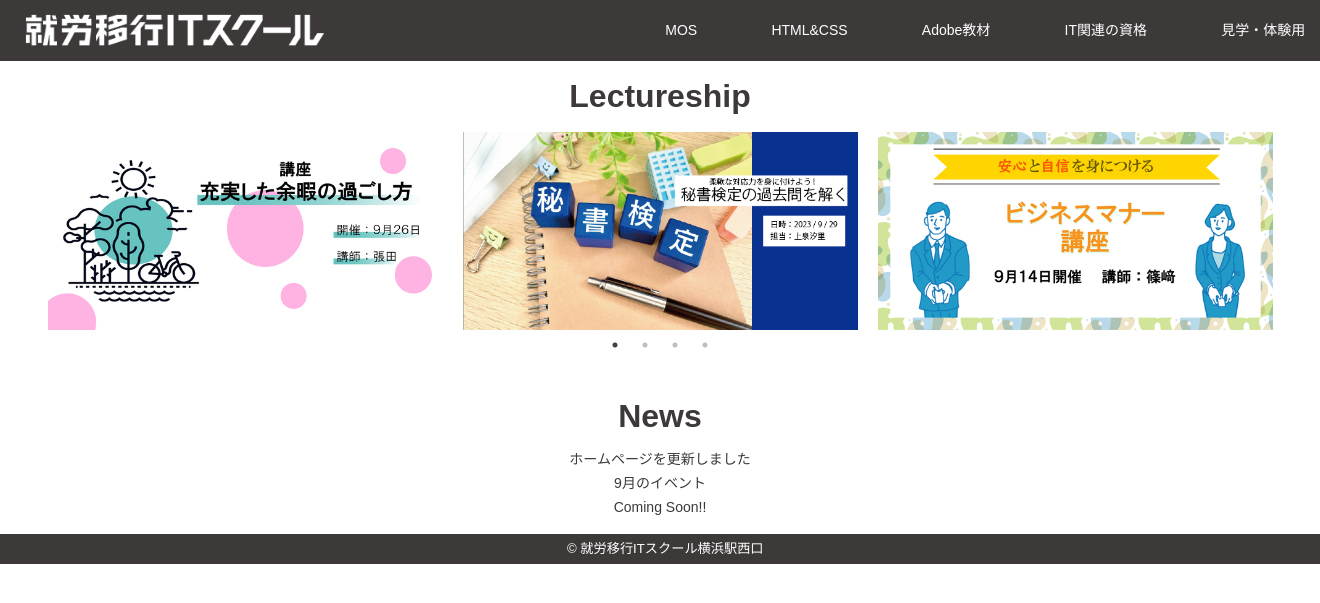
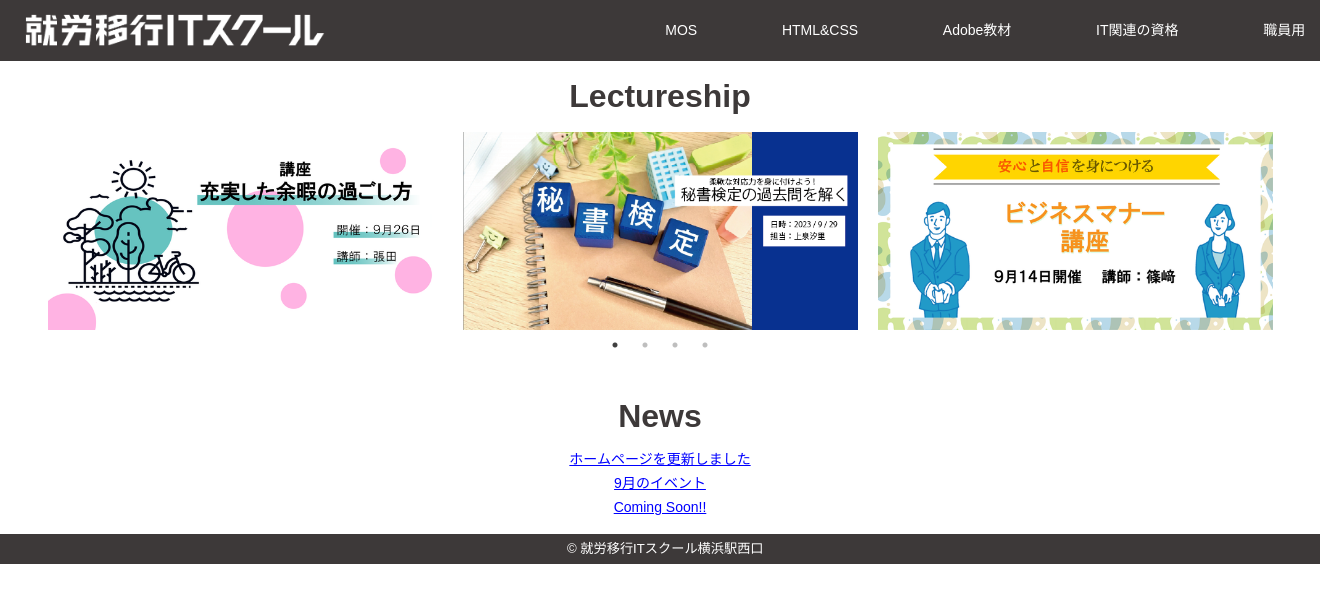
Before and after one commit to rootsyokohamanishi/ITS_Yokohama_1st, a PHP site: page /02d5d2408b9af2981074576b7c585e3b425888fc165a91d22da5070bc063d7c4/index.html in a window 1320 px wide; the page is wider, and only the part inside the window is pictured. Shown: the top 603 px of that part. Run offline with PHP 8.4, Linux system fonts and the light colour scheme.

Commit message:
Add files via upload

```diff
--- a/02d5d2408b9af2981074576b7c585e3b425888fc165a91d22da5070bc063d7c4/4f9f32d7139df090d7cf19804b5b4c57c2e183de92bef078d89d6adfee6e42df/index.html
+++ b/02d5d2408b9af2981074576b7c585e3b425888fc165a91d22da5070bc063d7c4/4f9f32d7139df090d7cf19804b5b4c57c2e183de92bef078d89d6adfee6e42df/index.html
@@ -28,7 +28,7 @@
                             <li class="nav-items__item"><a href="../item02.html">HTML&CSS</a></li>
                             <li class="nav-items__item"><a href="../item03.html">Adobe教材</a></li>
                             <li class="nav-items__item"><a href="../item04.html">IT関連の資格</a></li>
-                            <li class="nav-items__item"><a href="index.html">見学・体験用</a></li>
+                            <li class="nav-items__item"><a href="index.html">職員用</a></li>
                         </ul>
                     </nav>
 
@@ -43,7 +43,7 @@
             <main>
                 <div class="wapper">
                     <div class="main">
-                        <h2>見学・体験用</h2>
+                        <h2>職員用</h2>
                             <p>
 
                                 <br>
--- a/02d5d2408b9af2981074576b7c585e3b425888fc165a91d22da5070bc063d7c4/index.html
+++ b/02d5d2408b9af2981074576b7c585e3b425888fc165a91d22da5070bc063d7c4/index.html
@@ -28,7 +28,7 @@
                             <li class="nav-items__item"><a href="item02.html">HTML&CSS</a></li>
                             <li class="nav-items__item"><a href="item03.html">Adobe教材</a></li>
                             <li class="nav-items__item"><a href="item04.html">IT関連の資格</a></li>
-                            <li class="nav-items__item"><a href="password.html">見学・体験用</a></li>
+                            <li class="nav-items__item"><a href="password.html">職員用</a></li>
                         </ul>
                     </nav>
 
--- a/02d5d2408b9af2981074576b7c585e3b425888fc165a91d22da5070bc063d7c4/item01.html
+++ b/02d5d2408b9af2981074576b7c585e3b425888fc165a91d22da5070bc063d7c4/item01.html
@@ -28,7 +28,7 @@
                             <li class="nav-items__item"><a href="item02.html">HTML&CSS</a></li>
                             <li class="nav-items__item"><a href="item03.html">Adobe教材</a></li>
                             <li class="nav-items__item"><a href="item04.html">IT関連の資格</a></li>
-                            <li class="nav-items__item"><a href="password.html">見学・体験用</a></li>
+                            <li class="nav-items__item"><a href="password.html">職員用</a></li>
                         </ul>
                     </nav>
 
--- a/02d5d2408b9af2981074576b7c585e3b425888fc165a91d22da5070bc063d7c4/item02.html
+++ b/02d5d2408b9af2981074576b7c585e3b425888fc165a91d22da5070bc063d7c4/item02.html
@@ -28,7 +28,7 @@
                             <li class="nav-items__item"><a href="item02.html">HTML&CSS</a></li>
                             <li class="nav-items__item"><a href="item03.html">Adobe教材</a></li>
                             <li class="nav-items__item"><a href="item04.html">IT関連の資格</a></li>
-                            <li class="nav-items__item"><a href="password.html">見学・体験用</a></li>
+                            <li class="nav-items__item"><a href="password.html">職員用</a></li>
                         </ul>
                     </nav>
 
--- a/02d5d2408b9af2981074576b7c585e3b425888fc165a91d22da5070bc063d7c4/item03.html
+++ b/02d5d2408b9af2981074576b7c585e3b425888fc165a91d22da5070bc063d7c4/item03.html
@@ -28,7 +28,7 @@
                             <li class="nav-items__item"><a href="item02.html">HTML&CSS</a></li>
                             <li class="nav-items__item"><a href="item03.html">Adobe教材</a></li>
                             <li class="nav-items__item"><a href="item04.html">IT関連の資格</a></li>
-                            <li class="nav-items__item"><a href="password.html">見学・体験用</a></li>
+                            <li class="nav-items__item"><a href="password.html">職員用</a></li>
                         </ul>
                     </nav>
 
--- a/02d5d2408b9af2981074576b7c585e3b425888fc165a91d22da5070bc063d7c4/item04.html
+++ b/02d5d2408b9af2981074576b7c585e3b425888fc165a91d22da5070bc063d7c4/item04.html
@@ -28,7 +28,7 @@
                             <li class="nav-items__item"><a href="item02.html">HTML&CSS</a></li>
                             <li class="nav-items__item"><a href="item03.html">Adobe教材</a></li>
                             <li class="nav-items__item"><a href="item04.html">IT関連の資格</a></li>
-                            <li class="nav-items__item"><a href="password.html">見学・体験用</a></li>
+                            <li class="nav-items__item"><a href="password.html">職員用</a></li>
                         </ul>
                     </nav>
 
--- a/02d5d2408b9af2981074576b7c585e3b425888fc165a91d22da5070bc063d7c4/lectureship01.html
+++ b/02d5d2408b9af2981074576b7c585e3b425888fc165a91d22da5070bc063d7c4/lectureship01.html
@@ -28,7 +28,7 @@
                             <li class="nav-items__item"><a href="item02.html">HTML&CSS</a></li>
                             <li class="nav-items__item"><a href="item03.html">Adobe教材</a></li>
                             <li class="nav-items__item"><a href="item04.html">IT関連の資格</a></li>
-                            <li class="nav-items__item"><a href="password.html">見学・体験用</a></li>
+                            <li class="nav-items__item"><a href="password.html">職員用</a></li>
                         </ul>
                     </nav>
 
--- a/02d5d2408b9af2981074576b7c585e3b425888fc165a91d22da5070bc063d7c4/lectureship02.html
+++ b/02d5d2408b9af2981074576b7c585e3b425888fc165a91d22da5070bc063d7c4/lectureship02.html
@@ -28,7 +28,7 @@
                             <li class="nav-items__item"><a href="item02.html">HTML&CSS</a></li>
                             <li class="nav-items__item"><a href="item03.html">Adobe教材</a></li>
                             <li class="nav-items__item"><a href="item04.html">IT関連の資格</a></li>
-                            <li class="nav-items__item"><a href="password.html">見学・体験用</a></li>
+                            <li class="nav-items__item"><a href="password.html">職員用</a></li>
                         </ul>
                     </nav>
 
--- a/02d5d2408b9af2981074576b7c585e3b425888fc165a91d22da5070bc063d7c4/lectureship03.html
+++ b/02d5d2408b9af2981074576b7c585e3b425888fc165a91d22da5070bc063d7c4/lectureship03.html
@@ -28,7 +28,7 @@
                             <li class="nav-items__item"><a href="item02.html">HTML&CSS</a></li>
                             <li class="nav-items__item"><a href="item03.html">Adobe教材</a></li>
                             <li class="nav-items__item"><a href="item04.html">IT関連の資格</a></li>
-                            <li class="nav-items__item"><a href="password.html">見学・体験用</a></li>
+                            <li class="nav-items__item"><a href="password.html">職員用</a></li>
                         </ul>
                     </nav>
 
--- a/02d5d2408b9af2981074576b7c585e3b425888fc165a91d22da5070bc063d7c4/lectureship04.html
+++ b/02d5d2408b9af2981074576b7c585e3b425888fc165a91d22da5070bc063d7c4/lectureship04.html
@@ -28,7 +28,7 @@
                             <li class="nav-items__item"><a href="item02.html">HTML&CSS</a></li>
                             <li class="nav-items__item"><a href="item03.html">Adobe教材</a></li>
                             <li class="nav-items__item"><a href="item04.html">IT関連の資格</a></li>
-                            <li class="nav-items__item"><a href="password.html">見学・体験用</a></li>
+                            <li class="nav-items__item"><a href="password.html">職員用</a></li>
                         </ul>
                     </nav>
 
--- a/02d5d2408b9af2981074576b7c585e3b425888fc165a91d22da5070bc063d7c4/news01.html
+++ b/02d5d2408b9af2981074576b7c585e3b425888fc165a91d22da5070bc063d7c4/news01.html
@@ -28,7 +28,7 @@
                             <li class="nav-items__item"><a href="item02.html">HTML&CSS</a></li>
                             <li class="nav-items__item"><a href="item03.html">Adobe教材</a></li>
                             <li class="nav-items__item"><a href="item04.html">IT関連の資格</a></li>
-                            <li class="nav-items__item"><a href="password.html">見学・体験用</a></li>
+                            <li class="nav-items__item"><a href="password.html">職員用</a></li>
                         </ul>
                     </nav>
 
--- a/02d5d2408b9af2981074576b7c585e3b425888fc165a91d22da5070bc063d7c4/news02.html
+++ b/02d5d2408b9af2981074576b7c585e3b425888fc165a91d22da5070bc063d7c4/news02.html
@@ -28,7 +28,7 @@
                             <li class="nav-items__item"><a href="item02.html">HTML&CSS</a></li>
                             <li class="nav-items__item"><a href="item03.html">Adobe教材</a></li>
                             <li class="nav-items__item"><a href="item04.html">IT関連の資格</a></li>
-                            <li class="nav-items__item"><a href="password.html">見学・体験用</a></li>
+                            <li class="nav-items__item"><a href="password.html">職員用</a></li>
                         </ul>
                     </nav>
 
--- a/02d5d2408b9af2981074576b7c585e3b425888fc165a91d22da5070bc063d7c4/news03.html
+++ b/02d5d2408b9af2981074576b7c585e3b425888fc165a91d22da5070bc063d7c4/news03.html
@@ -28,7 +28,7 @@
                             <li class="nav-items__item"><a href="item02.html">HTML&CSS</a></li>
                             <li class="nav-items__item"><a href="item03.html">Adobe教材</a></li>
                             <li class="nav-items__item"><a href="item04.html">IT関連の資格</a></li>
-                            <li class="nav-items__item"><a href="password.html">見学・体験用</a></li>
+                            <li class="nav-items__item"><a href="password.html">職員用</a></li>
                         </ul>
                     </nav>
 
--- a/02d5d2408b9af2981074576b7c585e3b425888fc165a91d22da5070bc063d7c4/style.css
+++ b/02d5d2408b9af2981074576b7c585e3b425888fc165a91d22da5070bc063d7c4/style.css
@@ -261,6 +261,10 @@ h2 {
 }
 
 .news-list li a {
+    /*ここに追加*/
+    text-decoration: underline;
+    color: blue;
+    /*ここまで追加*/
     margin: auto;
     margin-top: 10px;
     margin-bottom: 10px;
```
